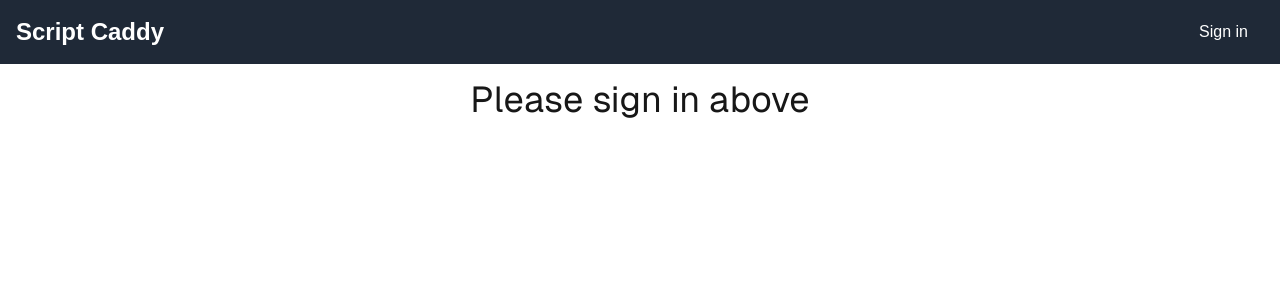
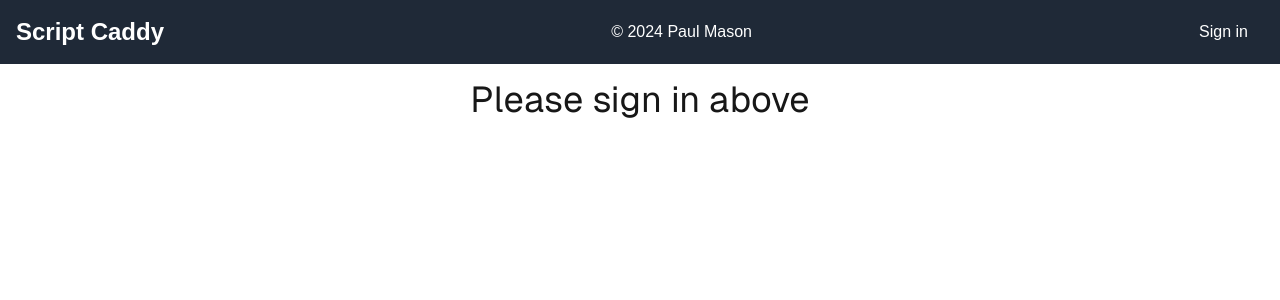
Before and after one commit to PaulMasonDev/script-caddy, a Next.js app: page / in a window 1280 px wide. Shown: the top 300 px of the page. Built offline with nearby package versions, Linux system fonts and the light colour scheme; no server answers.

Commit message:
Update nav-bar.tsx

```diff
--- a/app/components/nav-bar/nav-bar.tsx
+++ b/app/components/nav-bar/nav-bar.tsx
@@ -4,6 +4,7 @@ export default function NavBar() {
   return (
     <header className="flex justify-between items-center p-4 bg-gray-800 text-white">
       <h1 className="text-2xl font-semibold">Script Caddy</h1>
+      <p>&copy; 2024 Paul Mason</p>
       <nav>
         <ul className="flex gap-4">
           <li>
```
